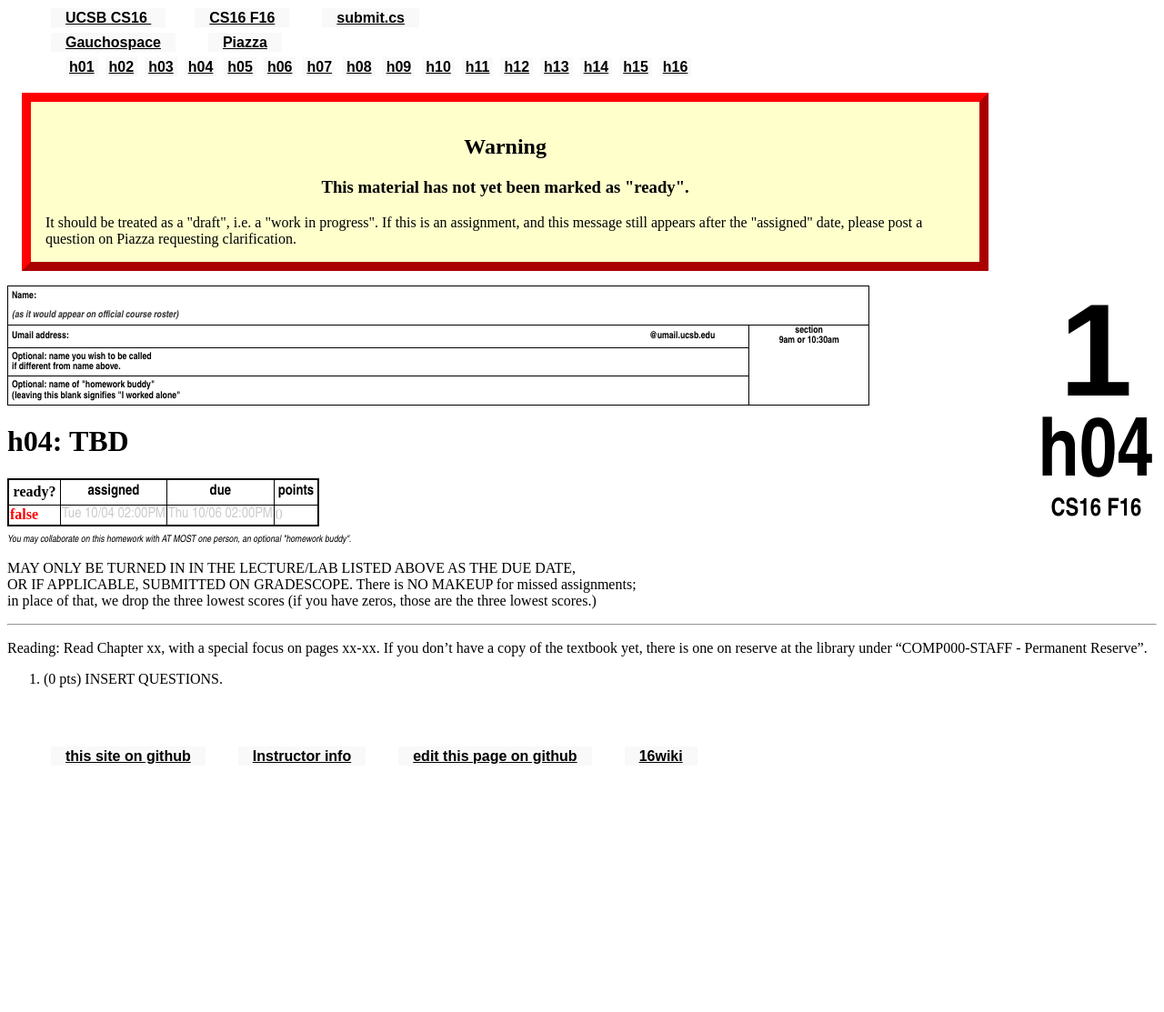
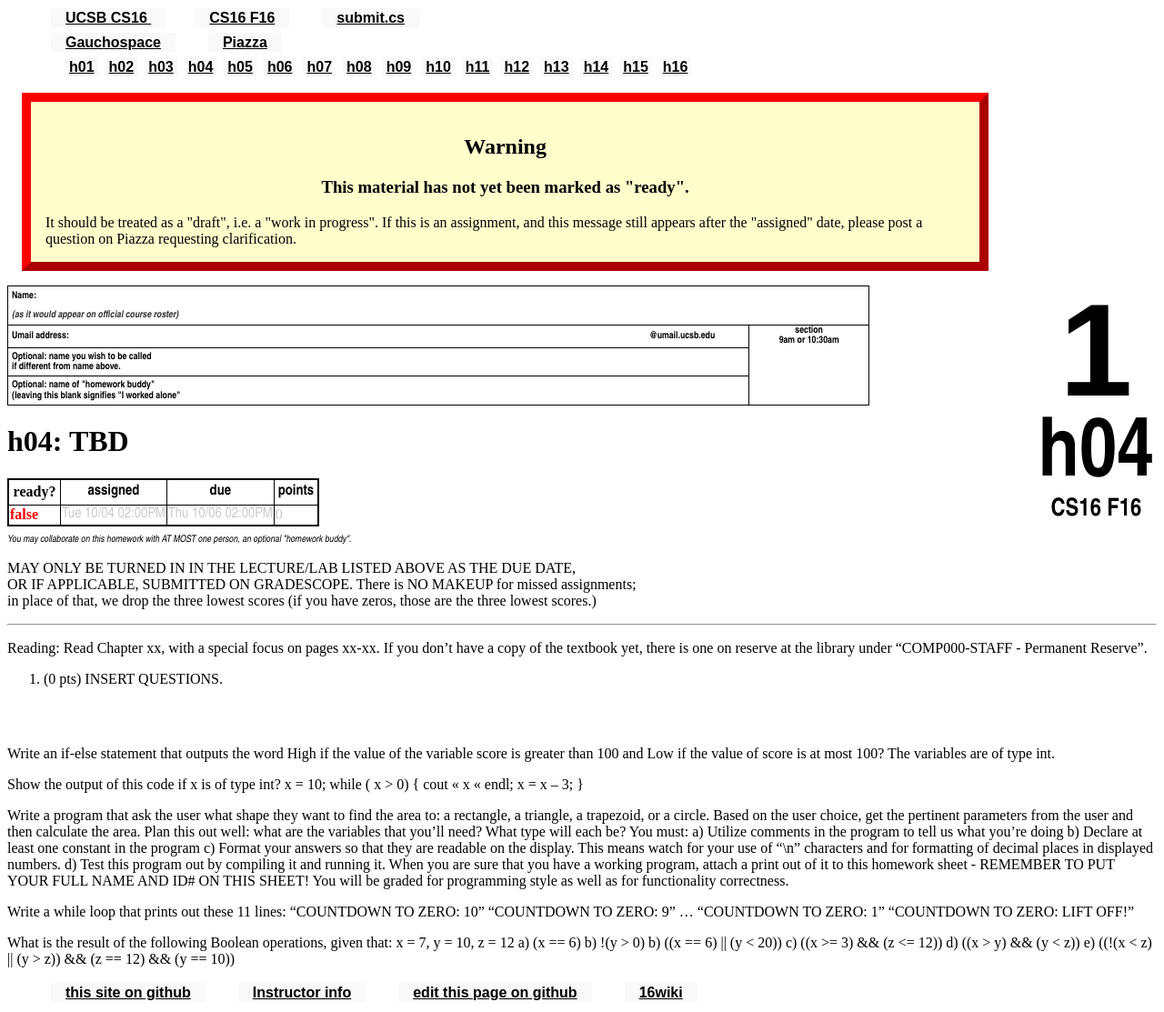
Before and after one commit to ucsb-cs16-s16/https-ucsb-cs16-s17.github.io, a Jekyll site: the page built from _hwk/h04.md, in a window 1280 px wide. Shown: the whole page at 91% size. Built offline with Jekyll 4.4.1, drawn with Linux system fonts in a browser that asks for light colours; before the commit the page ends 900 px from its top, so only the background shows below that.

Commit message:
Create h04.md

```diff
--- a/_hwk/h04.md
+++ b/_hwk/h04.md
@@ -9,3 +9,41 @@ Reading: Read Chapter xx, with a special focus on pages xx-xx.    If you don't h
 
 1.	(0 pts) INSERT QUESTIONS.
 	<div style="margin-bottom:4em"></div>
+
+
+Write an if-else statement that outputs the word
+High if the value of the variable score is greater
+than 100 and Low if the value of score is at most
+100? The variables are of type int.
+
+Show the output of this code if x is of type int?
+x = 10;
+while ( x > 0)
+ {
+ cout << x << endl;
+ x = x – 3;
+ }
+
+Write a program that ask the user what shape they want to find the area to: a rectangle, a triangle, a trapezoid, or a circle. Based on the user choice, get the pertinent parameters from the user and then calculate the area.
+Plan this out well: what are the variables that you'll need? What type will each be?
+You must:
+	a) Utilize comments in the program to tell us what you're doing
+	b) Declare at least one constant in the program
+	c) Format your answers so that they are readable on the display. This means watch for your use of "\n" characters and for formatting of decimal places in displayed numbers.
+	d) Test this program out by compiling it and running it.
+When you are sure that you have a working program, attach a print out of it to this homework sheet - REMEMBER TO PUT YOUR FULL NAME AND ID# ON THIS SHEET! You will be graded for programming style as well as for functionality correctness.
+
+Write a while loop that prints out these 11 lines:
+"COUNTDOWN TO ZERO: 10"
+"COUNTDOWN TO ZERO: 9"
+...
+"COUNTDOWN TO ZERO: 1"
+"COUNTDOWN TO ZERO: LIFT OFF!"
+
+What is the result of the following Boolean operations, given that: x = 7, y = 10, z = 12
+a) (x == 6)
+b) !(y > 0)
+b) ((x == 6) || (y < 20))
+c) ((x >= 3) && (z <= 12))
+d) ((x > y) && (y < z))
+e) ((!(x < z) || (y > z)) && (z == 12) && (y == 10))
```
